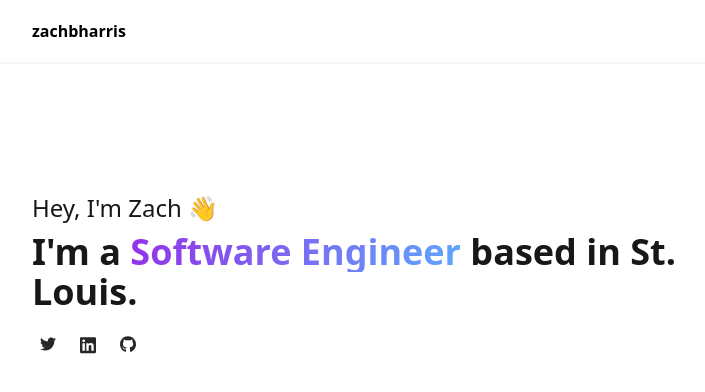
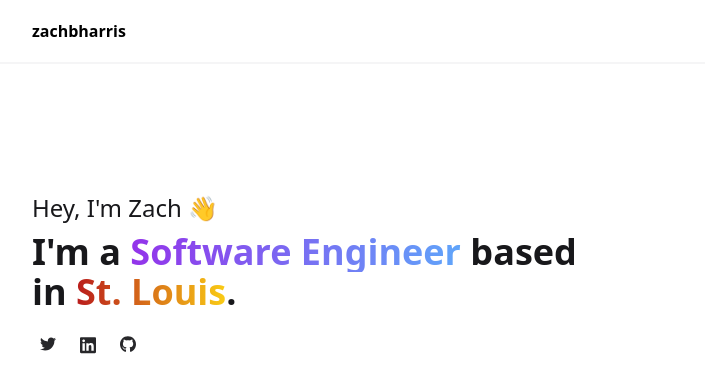
Before and after one commit to zachbharris/zachbharris, a Next.js app: page / in a window 1280 px wide. Shown: the top 392 px of the page, without its empty margins (160-865 px from the left). Built offline with nearby package versions, Linux system fonts and the light colour scheme.

Commit message:
⚡️ wip: layout changes

```diff
--- a/src/app/layout.tsx
+++ b/src/app/layout.tsx
@@ -18,7 +18,7 @@ export default function RootLayout({
         <Providers>
           <Navigation />
 
-          {children}
+          <div className="px-4">{children}</div>
         </Providers>
       </body>
     </html>
--- a/src/app/page.tsx
+++ b/src/app/page.tsx
@@ -2,18 +2,22 @@ import Link from "next/link";
 
 export default function Page() {
   return (
-    <div className="w-full max-w-4xl mx-auto p-4 md:p-0 mt-8">
+    <div className="w-full max-w-4xl mx-auto pt-8 md:pt-0">
       <section className="flex flex-col md:my-48">
-        <h1 className="font-sans max-w-2xl text-zinc-900 dark:text-white">
+        <h1 className="font-sans max-w-xl text-zinc-900 dark:text-white">
           <span className="block text-xl md:text-2xl font-medium">
             Hey, I&apos;m Zach <span className="inline-block">👋</span>
           </span>
           <span className="block text-4xl md:text-4xl font-bold mt-2 mb-4">
             I&apos;m a{" "}
-            <span className="inline-block text-transparent bg-clip-text bg-gradient-to-r from-purple-600 to-blue-400">
+            <span className="inline-block text-transparent bg-clip-text bg-gradient-to-r from-purple-600 to-blue-400 whitespace-nowrap">
               Software Engineer
             </span>{" "}
-            based in St. Louis.
+            based in{" "}
+            <span className="inline-block text-transparent bg-clip-text bg-gradient-to-r from-red-700 to-yellow-400 whitespace-nowrap">
+              St. Louis
+            </span>
+            .
           </span>
         </h1>
 
```
